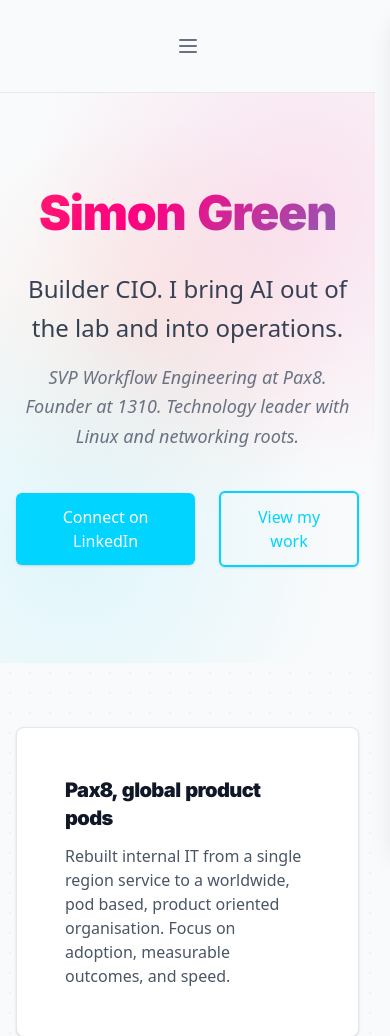
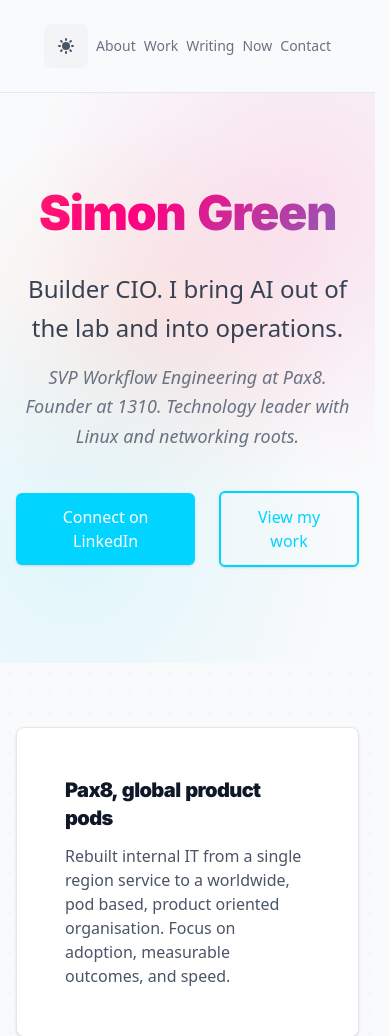
Before and after one commit to simonjgreen/sjg-io, an Astro site: page / in a window 390 px wide. Shown: the top 1036 px of the page. Built offline with nearby package versions, Linux system fonts and the light colour scheme; Astro itself is replaced by a stand-in of ours; some packages are replaced by stand-ins of ours.

Commit message:
Restore the inline mobile nav on the home page

```diff
--- a/src/components/Header.astro
+++ b/src/components/Header.astro
@@ -11,40 +11,38 @@ const isHomePage = currentPath === '/'
     {
       isHomePage ? (
         <div class="flex w-full items-center justify-center py-6">
-          <div class="sm:hidden">
-            <BurgerMenu>
+          <div class="flex items-center space-x-2 sm:hidden">
+            <ThemeToggle />
             <a
               href="/about"
-                class="flex min-h-11 items-center rounded-md px-3 text-base font-medium text-gray-700 transition-colors hover:bg-gray-50 hover:text-neon-blue dark:text-gray-300 dark:hover:bg-gray-800 dark:hover:text-neon-blue"
+              class="text-sm font-medium transition-colors hover:text-neon-blue dark:hover:text-neon-blue text-gray-500 dark:text-gray-400"
             >
               About
             </a>
             <a
               href="/work"
-                class="flex min-h-11 items-center rounded-md px-3 text-base font-medium text-gray-700 transition-colors hover:bg-gray-50 hover:text-neon-blue dark:text-gray-300 dark:hover:bg-gray-800 dark:hover:text-neon-blue"
+              class="text-sm font-medium transition-colors hover:text-neon-blue dark:hover:text-neon-blue text-gray-500 dark:text-gray-400"
             >
               Work
             </a>
             <a
               href="/writing"
-                class="flex min-h-11 items-center rounded-md px-3 text-base font-medium text-gray-700 transition-colors hover:bg-gray-50 hover:text-neon-blue dark:text-gray-300 dark:hover:bg-gray-800 dark:hover:text-neon-blue"
+              class="text-sm font-medium transition-colors hover:text-neon-blue dark:hover:text-neon-blue text-gray-500 dark:text-gray-400"
             >
               Writing
             </a>
             <a
               href="/now"
-                class="flex min-h-11 items-center rounded-md px-3 text-base font-medium text-gray-700 transition-colors hover:bg-gray-50 hover:text-neon-blue dark:text-gray-300 dark:hover:bg-gray-800 dark:hover:text-neon-blue"
+              class="text-sm font-medium transition-colors hover:text-neon-blue dark:hover:text-neon-blue text-gray-500 dark:text-gray-400"
             >
               Now
             </a>
             <a
               href="/contact"
-                class="flex min-h-11 items-center rounded-md px-3 text-base font-medium text-gray-700 transition-colors hover:bg-gray-50 hover:text-neon-blue dark:text-gray-300 dark:hover:bg-gray-800 dark:hover:text-neon-blue"
+              class="text-sm font-medium transition-colors hover:text-neon-blue dark:hover:text-neon-blue text-gray-500 dark:text-gray-400"
             >
               Contact
             </a>
-              <ThemeToggle slot="theme-toggle" />
-            </BurgerMenu>
           </div>
           <div class="hidden sm:flex items-center space-x-8">
             <a
```
Lines whose indentation alone changed are shown as unchanged.
